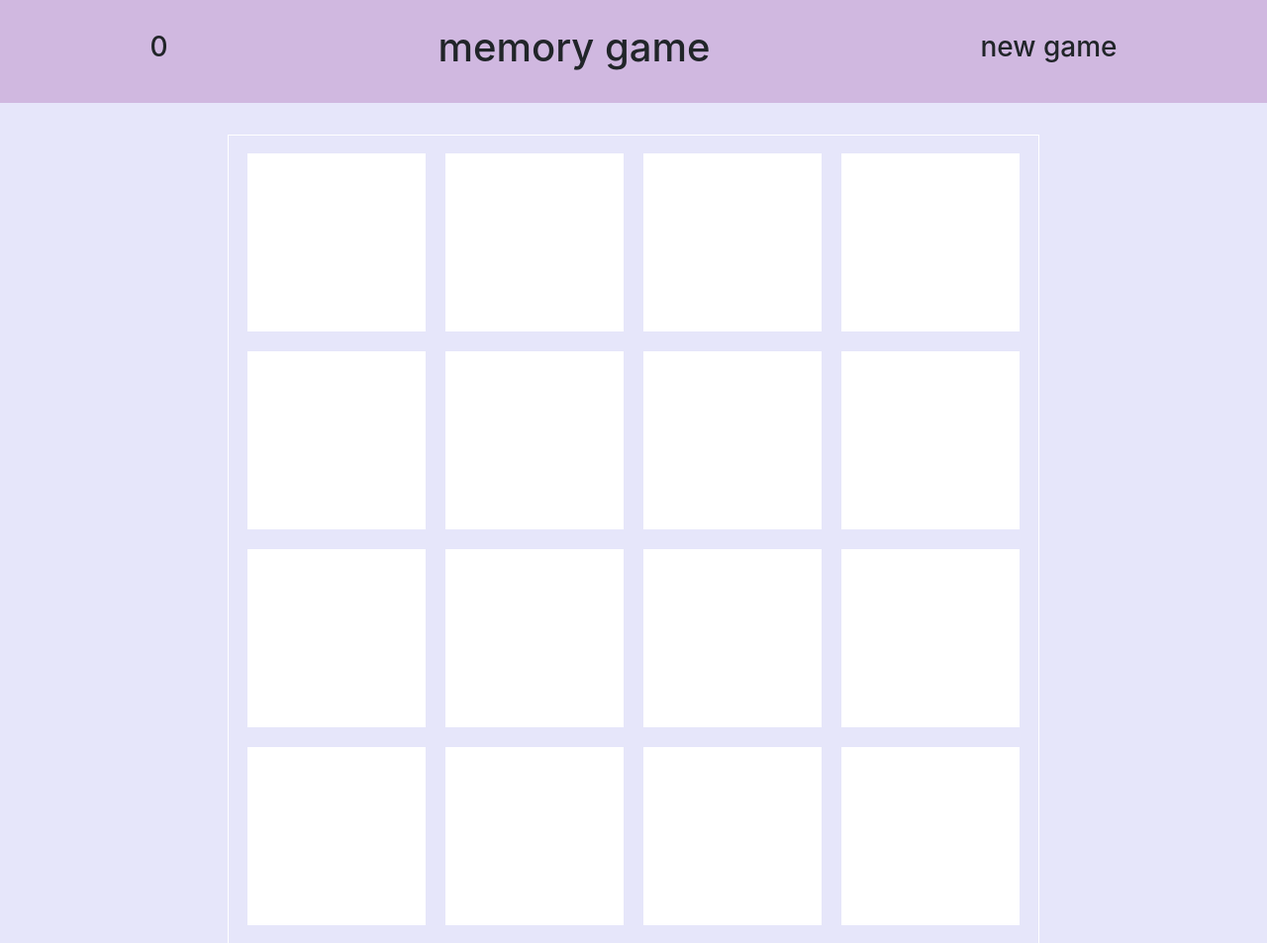
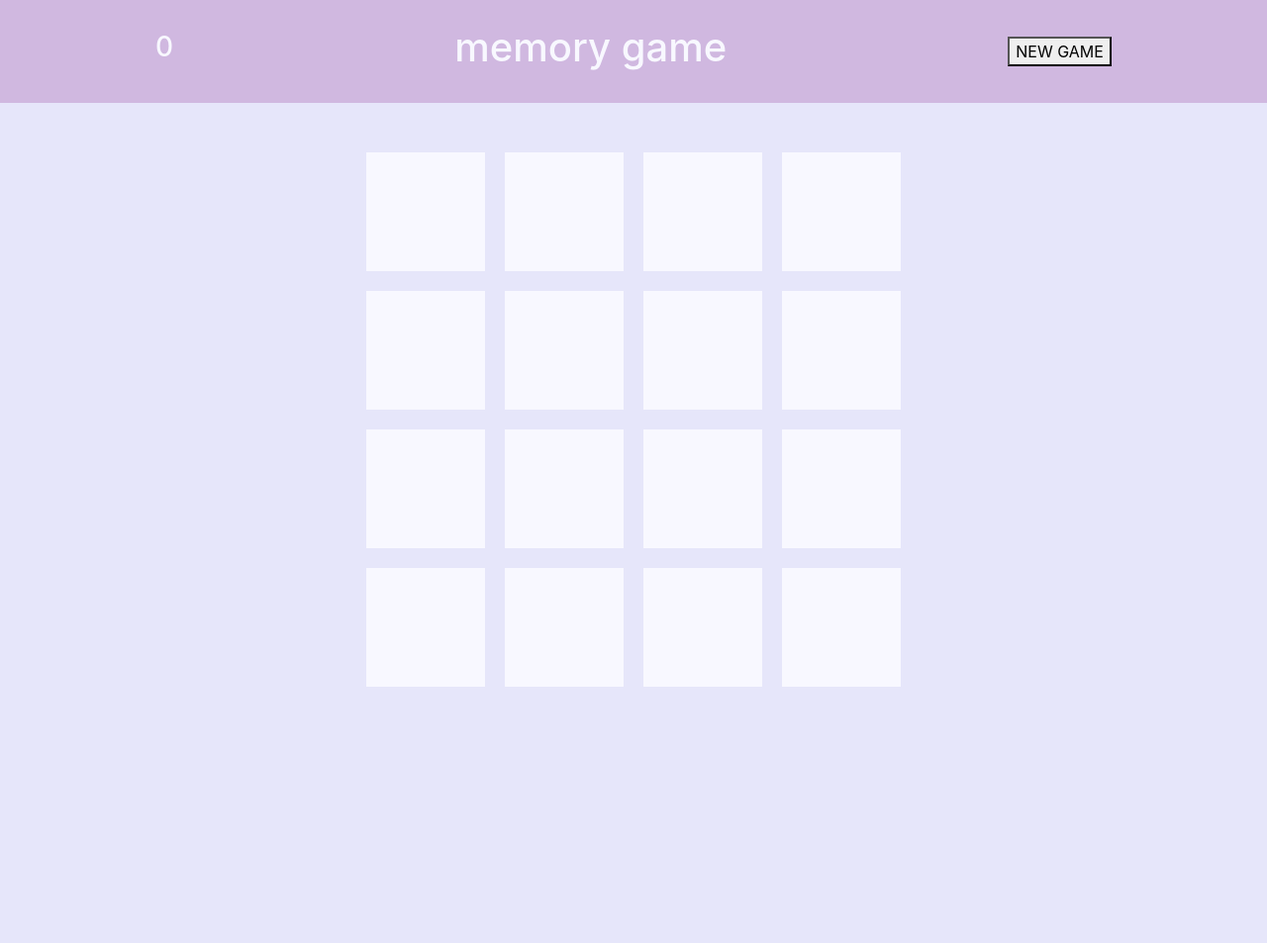
Before and after one commit to meowcodes/card-memory-game, a plain HTML site: page index.html in a window 1280 px wide. Shown: the top 953 px of the page at 99% size. After the commit the page ends 800 px from the top, so only its background shows below. Drawn offline with nearby package versions, Linux system fonts and the light colour scheme.

Commit message:
add new game functionality

```diff
--- a/index.html
+++ b/index.html
@@ -13,9 +13,9 @@
   <div class="container-fluid">
     <div class="row">
       <div class="col-12 top-box d-flex flex-row justify-content-around align-items-center py-4">
-        <h3 id="the-count">0</h3>
+        <h3 id="the-count"></h3>
         <h1>memory game</h1>
-        <h3>new game</h3>
+        <div><button id="new-game-btn"><span>NEW GAME</span></button></div>
       </div>
       <div class="col-12 play-box">
         <div class="card-box d-flex flex-row flex-wrap justify-content-center align-content-center py-2">
--- a/main.css
+++ b/main.css
@@ -1,5 +1,6 @@
 body {
   background-color: lavender;
+  color: ghostwhite;
 }
 .top-box {
   background-color: #D0B8E0;
@@ -8,17 +9,16 @@ body {
 
 }
 .card-box {
-  max-width: 820px;
+  max-width: 570px;
   margin: 2em auto;
-  border: white solid 1px;
 }
 
 .card {
   margin: 10px;
-  width: 180px;
-  height: 180px;
-  background-color: white;
-  border: white solid 3px;
+  width: 120px;
+  height: 120px;
+  background-color: ghostwhite;
+  border: none;
   border-radius: 0px;
   display: flex;
   flex-direction: row;
--- a/main.js
+++ b/main.js
@@ -1,12 +1,16 @@
 var card = document.getElementsByClassName("card");
 var theCount = document.getElementById("the-count");
-
-var count = 0;
-var pickedCard = [];
+var newGame = document.getElementById("new-game-btn");
+var count;
+var pickedCard;
+var clickCount;
 var size = 16;
-var clickCount;
 
 init();
+
+newGame.addEventListener("click", function(){
+  init();
+})
 
 for(var i=0; i<card.length; i++){
   card[i].addEventListener("click", function() {
@@ -15,8 +19,8 @@ for(var i=0; i<card.length; i++){
     if(this === pickedCard[0] || this.firstElementChild.classList[1] === "card-matched"){
       console.log("same card or already matched");
     }else if(count < 2){
-      console.log(this);
       this.firstElementChild.style.display = "block";
+      this.style.backgroundColor = "lavender";
       pickedCard.push(this);
       count += 1;
       if(count === 2){
@@ -28,21 +32,32 @@ for(var i=0; i<card.length; i++){
             pickedCard[1].firstElementChild.classList.add("card-matched");
           }else {
             pickedCard[0].firstElementChild.style.display = "none";
+            pickedCard[0].style.backgroundColor = "ghostwhite";
             pickedCard[1].firstElementChild.style.display = "none";
+            pickedCard[1].style.backgroundColor = "ghostwhite";
           }
           count = 0;
           pickedCard = [];
         },1000);
       }
     }else {
-      console.log("no more!");
+      console.log("wait!");
     }
   });
 }
 
 function init() {
+  count = 0;
+  pickedCard = [];
   clickCount = 0;
+  theCount.innerText = clickCount;
   var randomList = [];
+  for(var i=0; i<card.length; i++){
+    card[i].firstElementChild.classList.remove("card-matched");
+    card[i].firstElementChild.classList.add("card-unmatched");
+    card[i].firstElementChild.style.display = "none";
+    card[i].style.backgroundColor = "ghostwhite";
+  }
   //pick random cards
   for(var j=0; j<(card.length/2); j++){
     var temp = Math.floor(Math.random()* Math.floor(size))+1;
@@ -52,16 +67,13 @@ function init() {
       randomList.push(temp);
     }
   }
-  console.log(randomList);
   var num = {};
   for(var k=0; k<card.length; k++){
     var temp = randomList[Math.floor(Math.random()* Math.floor(randomList.length))];
-    console.log(temp);
     if(num[temp] >= 2){
       k -= 1;
     }else {
       card[k].firstElementChild.src = "img/kitty" + temp + ".jpg";
-      console.log(card[k].firstElementChild.src);
       if(num[temp] === undefined){
         num[temp] = 1;
       }else {
@@ -69,5 +81,4 @@ function init() {
       }
     }
   }
-  console.log(num);
 }
```
